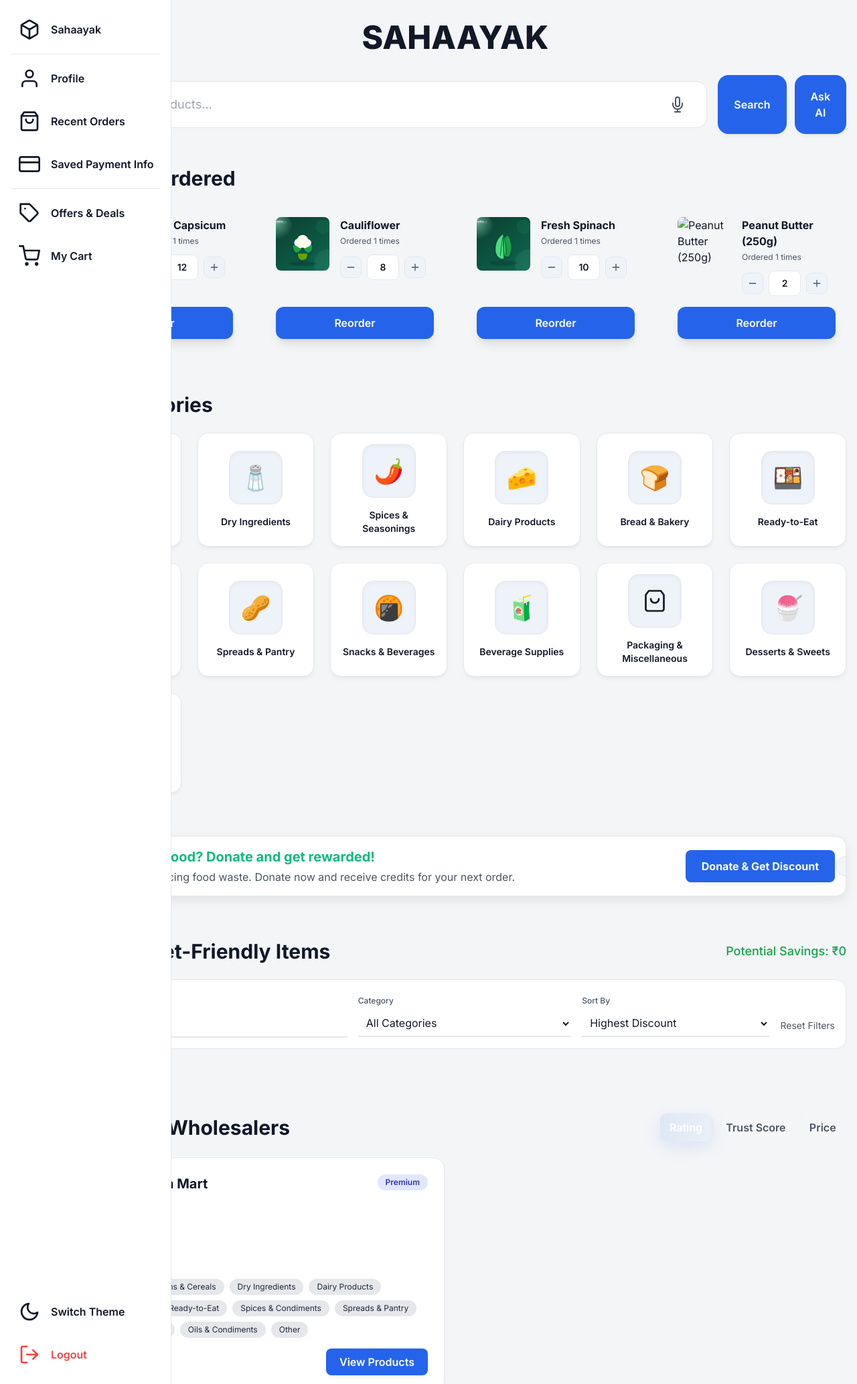
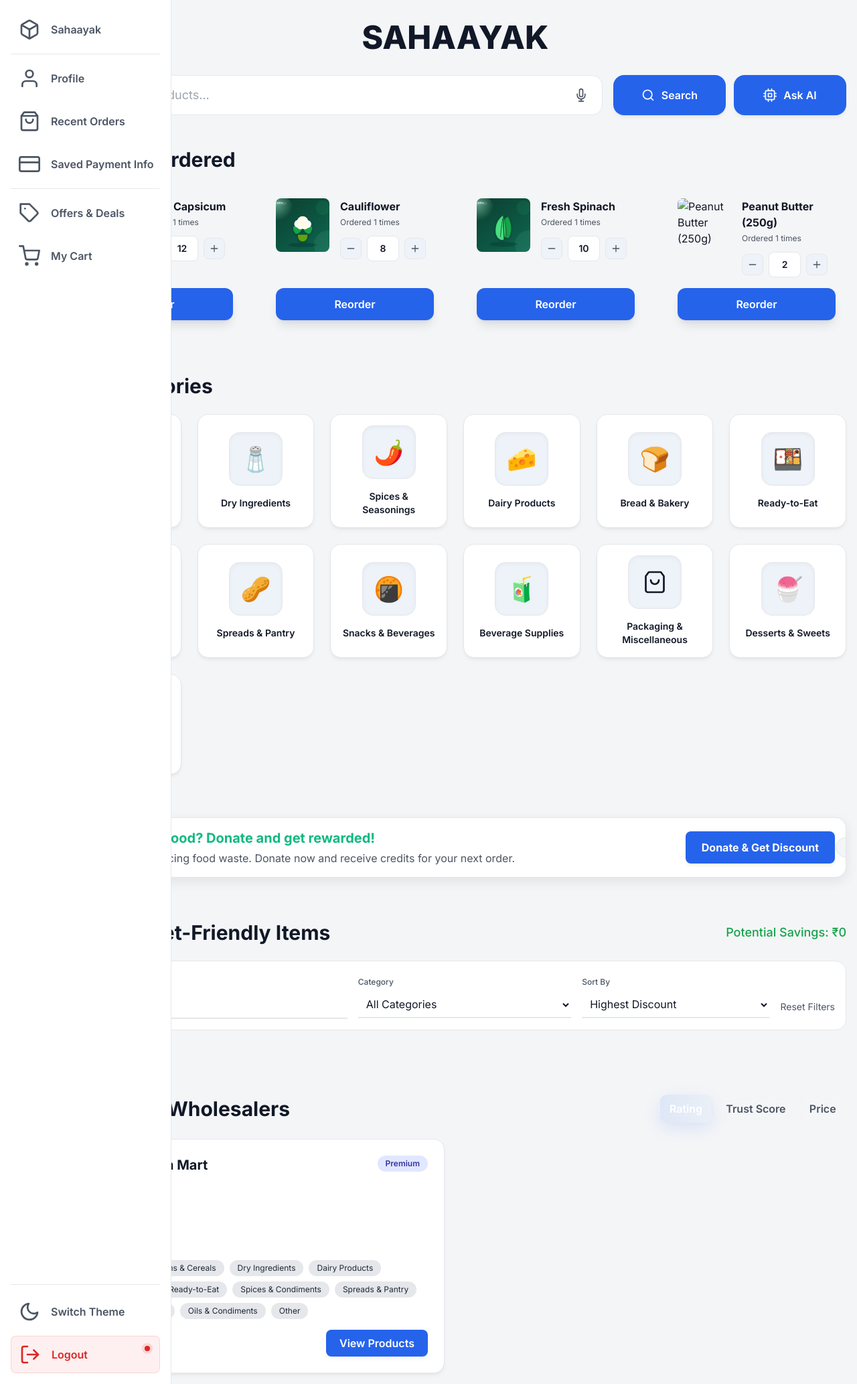
Before and after one commit to vinitgirdhar/Sahaayak, a Flask app: page /vendor/dashboard in a window 1280 px wide. Shown: the whole page at 67% size. Run offline with Flask 3, Linux system fonts and the light colour scheme; the visitor is signed in with stand-in values (Sample User, id 1); data comes from the database, SQL or seed files in the repository; data that the repository does not hold is empty; some libraries are stand-ins or nearby versions.

Commit message:
addded logout button

```diff
--- a/my_app/templates/modern_vendor_dashboard.html
+++ b/my_app/templates/modern_vendor_dashboard.html
@@ -53,17 +53,25 @@
 </div>
 
 <div class="mb-12 reveal">
-    <div class="flex flex-col md:flex-row items-center gap-4">
-        <div class="relative flex-grow w-full">
-            <i data-feather="search" class="absolute left-6 top-1/2 -translate-y-1/2 w-6 h-6 text-[var(--text-secondary)] pointer-events-none"></i>
-            <input id="product-search-input" type="text" placeholder="Search products..." class="w-full pl-16 pr-16 py-4 md:py-5 bg-[var(--background-secondary)] border border-[var(--border-primary)] rounded-2xl text-base md:text-lg focus:outline-none focus:ring-2 focus:ring-[var(--accent-primary)] transition-all" style="color: var(--text-primary);">
-            <button id="mic-button" class="absolute right-6 top-1/2 -translate-y-1/2 p-2 text-[var(--text-secondary)] hover:text-[var(--text-primary)] transition-colors" onclick="startVoiceSearch()">
-                <i data-feather="mic" class="w-6 h-6"></i>
+    <div class="vendor-search-shell">
+        <div class="vendor-search-main">
+            <span class="vendor-search-leading" aria-hidden="true">
+                <i data-feather="search" class="w-5 h-5"></i>
+            </span>
+            <input id="product-search-input" type="text" placeholder="Search products..." class="vendor-search-input text-base md:text-lg">
+            <button id="mic-button" type="button" class="vendor-search-trailing" onclick="startVoiceSearch()" aria-label="Start voice search">
+                <i data-feather="mic" class="w-5 h-5"></i>
             </button>
         </div>
-        <div class="flex gap-3 w-full md:w-auto">
-            <button type="button" onclick="performSearch()" class="flex-grow md:flex-initial gradient-button font-semibold text-white px-4 py-3 md:px-6 md:py-5 rounded-2xl flex-shrink-0">Search</button>
-            <button type="button" id="ask-ai-btn" class="flex-grow md:flex-initial gradient-button font-semibold text-white px-4 py-3 md:px-6 md:py-5 rounded-2xl flex-shrink-0">Ask AI</button>
+        <div class="vendor-search-actions">
+            <button type="button" onclick="performSearch()" class="vendor-search-action gradient-button">
+                <i data-feather="search" class="w-5 h-5"></i>
+                <span>Search</span>
+            </button>
+            <button type="button" id="ask-ai-btn" class="vendor-search-action gradient-button">
+                <i data-feather="cpu" class="w-5 h-5"></i>
+                <span>Ask AI</span>
+            </button>
         </div>
     </div>
 </div>
--- a/my_app/templates/vendor_base.html
+++ b/my_app/templates/vendor_base.html
@@ -104,6 +104,45 @@
         .sidebar:hover .item-text {
             opacity: 1;
         }
+        .sidebar-item {
+            position: relative;
+            color: var(--text-secondary);
+            transition: background-color 0.2s ease, color 0.2s ease, transform 0.2s ease;
+        }
+        .sidebar-item i {
+            color: currentColor;
+        }
+        .sidebar-item:hover {
+            background-color: var(--background-tertiary);
+            color: var(--text-primary);
+            transform: translateX(2px);
+        }
+        .sidebar-item--danger {
+            color: #dc2626;
+            background: rgba(239, 68, 68, 0.08);
+            border: 1px solid rgba(239, 68, 68, 0.16);
+        }
+        .sidebar-item--danger:hover {
+            color: #b91c1c;
+            background: rgba(239, 68, 68, 0.14);
+            border-color: rgba(239, 68, 68, 0.24);
+        }
+        .sidebar-item--danger::after {
+            content: '';
+            position: absolute;
+            top: 0.85rem;
+            right: 0.85rem;
+            width: 0.55rem;
+            height: 0.55rem;
+            border-radius: 9999px;
+            background: currentColor;
+            box-shadow: 0 0 0 4px rgba(239, 68, 68, 0.16);
+        }
+        .sidebar-utility-group {
+            margin-top: 0.75rem;
+            padding-top: 0.75rem;
+            border-top: 1px solid var(--border-primary);
+        }
 
         /* --- FIX: Missing button and card styles --- */
         .gradient-button {
@@ -132,6 +171,98 @@
         .interactive-card:hover {
             transform: translateY(-4px);
             box-shadow: var(--card-shadow-hover);
+        }
+
+        /* --- Shared Vendor Search Row --- */
+        .vendor-search-shell {
+            display: flex;
+            flex-direction: column;
+            gap: 1rem;
+        }
+        .vendor-search-main {
+            position: relative;
+            flex: 1 1 auto;
+            width: 100%;
+        }
+        .vendor-search-input {
+            width: 100%;
+            min-height: 3.75rem;
+            padding-top: 0.875rem;
+            padding-bottom: 0.875rem;
+            padding-left: 3.75rem;
+            padding-right: 4.25rem;
+            border-radius: 1rem;
+            border: 1px solid var(--border-primary);
+            background: var(--background-secondary);
+            color: var(--text-primary);
+            transition: border-color 0.2s ease, box-shadow 0.2s ease;
+        }
+        .vendor-search-input:focus {
+            outline: none;
+            border-color: var(--accent-primary);
+            box-shadow: 0 0 0 3px var(--glow-primary);
+        }
+        .vendor-search-leading {
+            position: absolute;
+            inset: 0 auto 0 0;
+            width: 3.75rem;
+            display: flex;
+            align-items: center;
+            justify-content: center;
+            color: var(--text-secondary);
+            pointer-events: none;
+        }
+        .vendor-search-trailing {
+            position: absolute;
+            top: 0.5rem;
+            right: 0.5rem;
+            bottom: 0.5rem;
+            width: 3rem;
+            display: inline-flex;
+            align-items: center;
+            justify-content: center;
+            border: none;
+            background: transparent;
+            border-radius: 0.875rem;
+            color: var(--text-secondary);
+            transition: background-color 0.2s ease, color 0.2s ease;
+        }
+        .vendor-search-trailing:hover {
+            background-color: var(--background-tertiary);
+            color: var(--text-primary);
+        }
+        .vendor-search-actions {
+            display: flex;
+            gap: 0.75rem;
+            width: 100%;
+        }
+        .vendor-search-action {
+            min-height: 3.75rem;
+            display: inline-flex;
+            align-items: center;
+            justify-content: center;
+            gap: 0.625rem;
+            padding: 0.875rem 1.4rem;
+            border-radius: 1rem;
+            font-weight: 600;
+            white-space: nowrap;
+            flex: 1 1 0;
+        }
+        .vendor-search-action i {
+            color: currentColor;
+        }
+        @media (min-width: 768px) {
+            .vendor-search-shell {
+                flex-direction: row;
+                align-items: stretch;
+            }
+            .vendor-search-actions {
+                width: auto;
+            }
+            .vendor-search-action {
+                flex: 0 0 auto;
+                min-width: 10.5rem;
+            }
         }
 
         /* --- AI Insights Panel Styling --- */
@@ -362,6 +493,9 @@
             }
             .sidebar .item-text {
                 opacity: 1;
+            }
+            .sidebar-item--danger::after {
+                display: none;
             }
             .sidebar:hover {
                 width: 280px;
@@ -672,7 +806,7 @@
             </div>
 
             <!-- Bottom Icons Section - Properly Aligned -->
-            <div class="space-y-2">
+            <div class="space-y-2 sidebar-utility-group">
                 <!-- Theme Toggle Button -->
                 <button id="theme-toggle" class="sidebar-item flex items-center p-3 h-14 rounded-lg w-full text-left">
                     <i data-feather="moon" class="w-8 h-8 flex-shrink-0"></i>
@@ -680,9 +814,9 @@
                 </button>
 
                 <!-- Logout Button -->
-                <a href="{{ url_for('main.vendor_logout') }}" class="sidebar-item flex items-center p-3 h-14 rounded-lg w-full text-left text-red-500 hover:text-red-400" style="color: #ef4444 !important;">
-                    <i data-feather="log-out" class="w-8 h-8 flex-shrink-0" style="color: #ef4444 !important;"></i>
-                    <span class="item-text ml-4 font-semibold" style="color: #ef4444 !important;">Logout</span>
+                <a href="{{ url_for('main.vendor_logout') }}" class="sidebar-item sidebar-item--danger flex items-center p-3 h-14 rounded-lg w-full text-left" aria-label="Logout" title="Logout">
+                    <i data-feather="log-out" class="w-8 h-8 flex-shrink-0"></i>
+                    <span class="item-text ml-4 font-semibold">Logout</span>
                 </a>
             </div>
         </nav>
```
Also changed, not shown: my_app/templates/vendor_search_results.html (+18 -10 lines).
